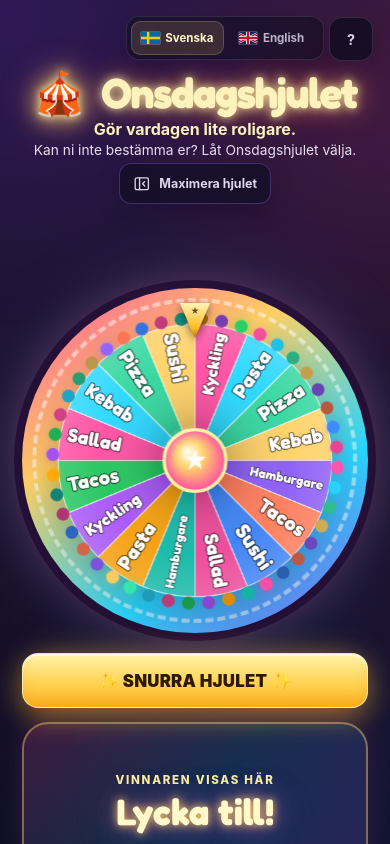
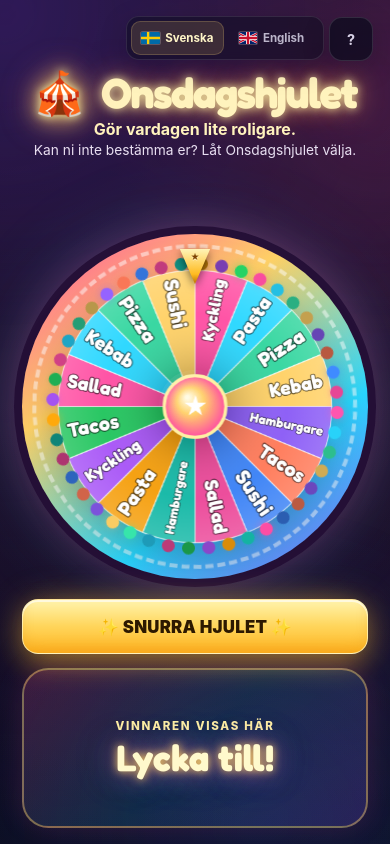
Before and after one commit to YerAWizzard/onsdagshjulet, a React (Vite) app: page / in a window 390 px wide. Shown: the top 844 px of the page. Built offline with nearby package versions, Linux system fonts and the light colour scheme.

Commit message:
Release Version 4.0.1

```diff
--- a/src/App.css
+++ b/src/App.css
@@ -2131,14 +2131,7 @@
   }
 
   .focus-mode-control {
-    justify-content: center;
-    margin: 0.1rem 0 0.75rem;
-  }
-
-  .focus-mode-helper {
-    left: 50%;
-    text-align: center;
-    transform: translateX(-50%);
+    display: none;
   }
 
   .sidebar {
--- a/src/version.js
+++ b/src/version.js
@@ -2,4 +2,4 @@
 // Bug fixes, UI/layout polish, and small UX changes stay on the 3.x line
 // (for example 3.9 -> 3.10). Major versions require explicit instruction
 // and are reserved for meaningful product functionality or major presets.
-export const APP_VERSION = '4.0'
+export const APP_VERSION = '4.0.1'
```
